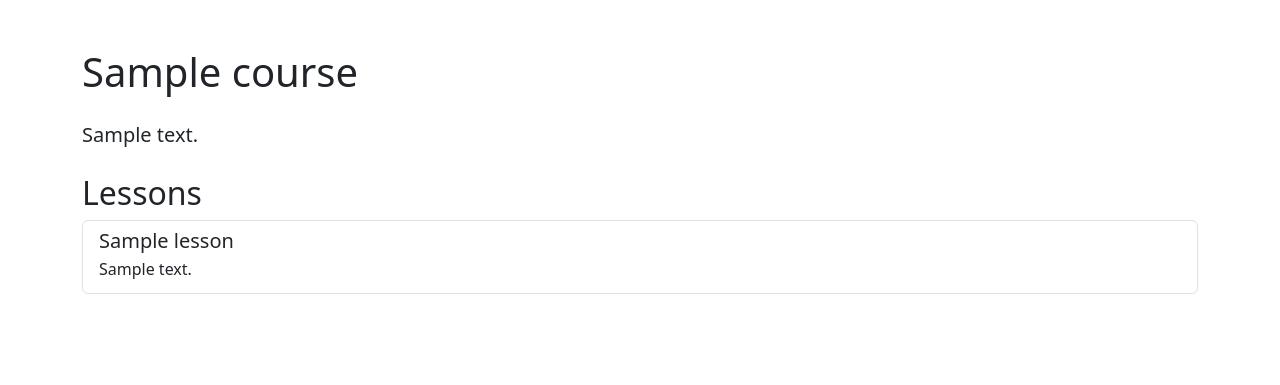
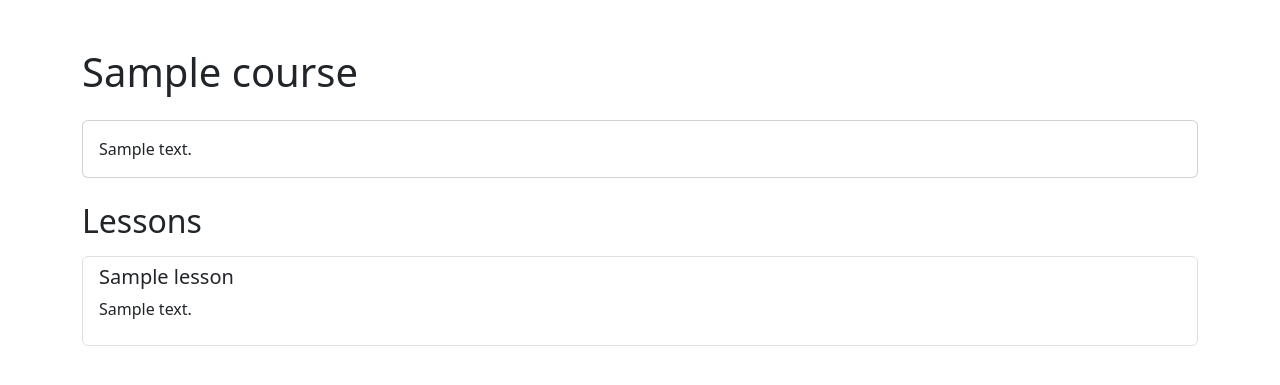
Before and after one commit to snehal-hu/online-course-final-project, a Django app: template onlinecourseapp/templates/onlinecourseapp/course_details_bootstrap.html in a window 1280 px wide. Shown: the top 385 px of the page. Run offline with Django 3.2, Linux system fonts and the light colour scheme; the template is opened without the code that fills it: most values are stand-ins (such as "Sample title", 1, 10 or a date in 2020).

Commit message:
Improve Bootstrap course details page

```diff
--- a/onlinecourseapp/templates/onlinecourseapp/course_details_bootstrap.html
+++ b/onlinecourseapp/templates/onlinecourseapp/course_details_bootstrap.html
@@ -2,7 +2,7 @@
 <html lang="en">
 <head>
     <meta charset="UTF-8">
-    <meta name="viewport" content="width=device-width, initial-scale=1">
+    <meta name="viewport" content="width=device-width, initial-scale=1.0">
 
     <title>{{ course.name }}</title>
 
@@ -16,25 +16,27 @@
 
     <h1 class="mb-4">{{ course.name }}</h1>
 
-    <p class="lead">
-        {{ course.description }}
-    </p>
+    <div class="card mb-4">
+        <div class="card-body">
+            <p class="card-text">{{ course.description }}</p>
+        </div>
+    </div>
 
-    <h2 class="mt-4">Lessons</h2>
+    <h2 class="mb-3">Lessons</h2>
 
     <div class="list-group">
 
         {% for lesson in course.lesson_set.all %}
 
         <div class="list-group-item">
-            <h5 class="mb-1">{{ lesson.title }}</h5>
-            <p class="mb-1">{{ lesson.content }}</p>
+            <h5>{{ lesson.title }}</h5>
+            <p>{{ lesson.content }}</p>
         </div>
 
         {% empty %}
 
         <div class="alert alert-info">
-            No lessons available for this course.
+            No lessons available.
         </div>
 
         {% endfor %}
```
